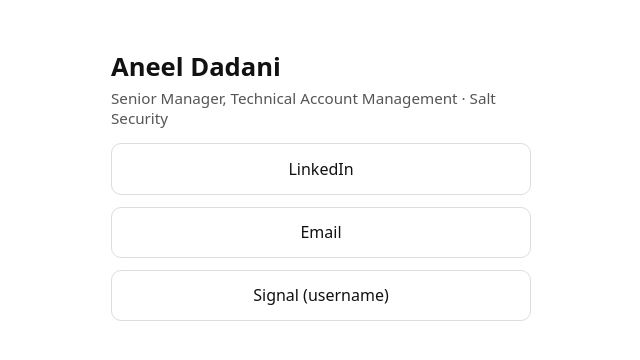
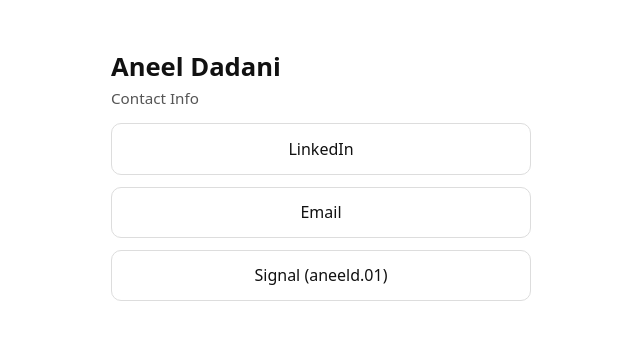
Before and after one commit to aneeldadani/aneeldadani.github.io, a Jekyll site: the page contact/index.html, which Jekyll copies as it is, in a window 1280 px wide. Shown: the top 360 px of the page, without its empty margins (319-959 px from the left). Built offline with Jekyll 4.4.1, drawn with Linux system fonts in a browser that asks for light colours.

Commit message:
Updated Contact Page

```diff
--- a/contact/index.html
+++ b/contact/index.html
@@ -49,13 +49,11 @@
 <body>
   <div class="container">
     <h1>Aneel Dadani</h1>
-    <p>Senior Manager, Technical Account Management · Salt Security</p>
+    <p>Contact Info</p>
 
     <a class="button" href="https://www.linkedin.com/in/adadani">LinkedIn</a>
     <a class="button" href="mailto:adadani@gmail.com">Email</a>
-    <a class="button" href="https://signal.me/#u/aneeld.01">
-  Signal (username)
-</a>
+    <a class="button" href="https://signal.me/#u/aneeld.01">Signal (aneeld.01)</a>
   </div>
 </body>
 </html>
```
